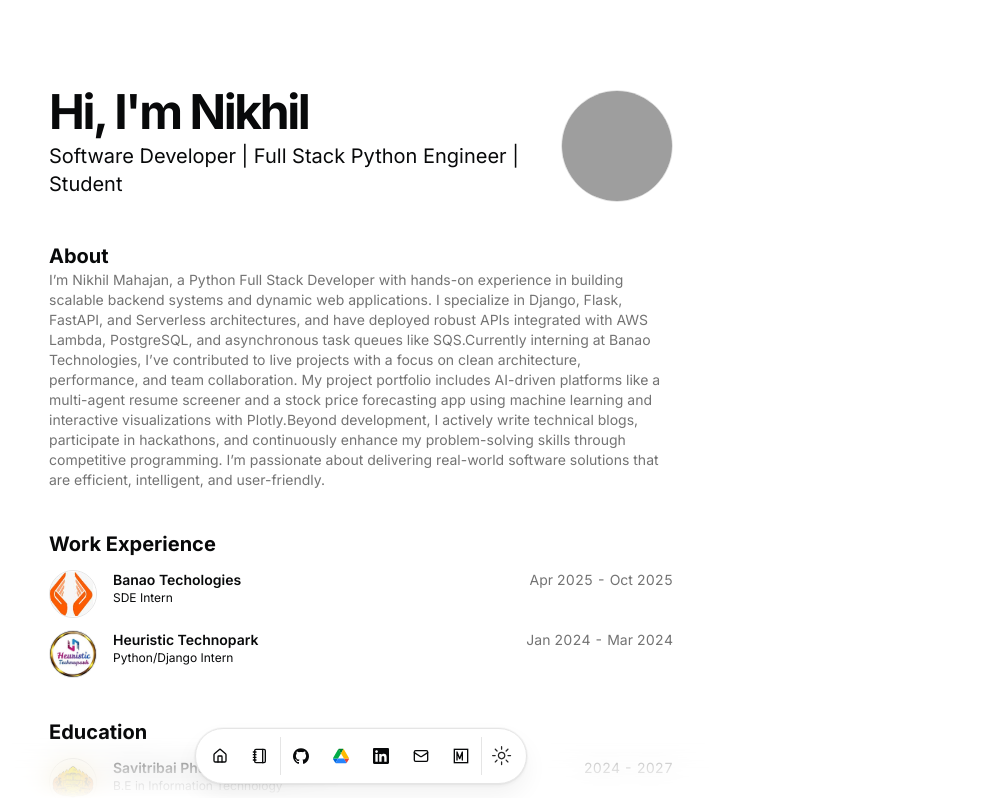
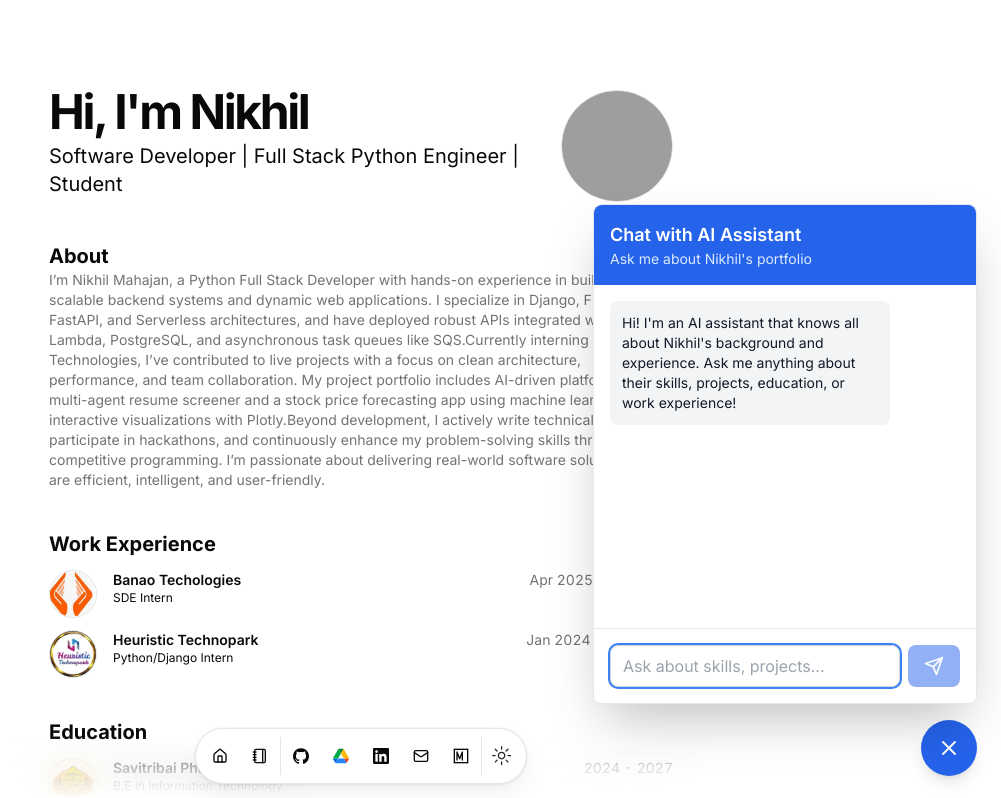
Before and after one commit to NikhilMahajn/Nikhil-portfolio, a Next.js app: page / in a window 1280 px wide. Shown: the top 798 px of the page, without its empty margins (279-1280 px from the left). Built offline with nearby package versions, Linux system fonts and the light colour scheme; grey boxes are pictures that could not be loaded.

Commit message:
chatbot added

```diff
--- a/src/app/page.tsx
+++ b/src/app/page.tsx
@@ -11,7 +11,7 @@ import Link from "next/link";
 import Markdown from "react-markdown";
 import { Analytics } from "@vercel/analytics/react"
 import { SpeedInsights } from "@vercel/speed-insights/next"
-
+import PortfolioChatbot from "@/components/chatbot";
 const BLUR_FADE_DELAY = 0.04;
 
 export default function Page() {
@@ -264,6 +264,7 @@ export default function Page() {
           </BlurFade>
         </div>
       </section>
+      <PortfolioChatbot/>
     </main>
   );
 }
--- /dev/null
+++ b/src/components/chatbot.tsx
@@ -0,0 +1,222 @@
+"use client";
+
+import React, { useState, useRef, useEffect } from 'react';
+import { MessageCircle, X, Send, Loader2 } from 'lucide-react';
+import { DATA } from "@/data/resume";
+
+
+// Import your resume data
+// import { DATA } from "@/data/resume";
+
+// For demo purposes, using sample data structure
+
+
+const PortfolioChatbot = () => {
+  const [isOpen, setIsOpen] = useState(false);
+  const [isVisible, setIsVisible] = useState(false);
+  const [messages, setMessages] = useState([
+    {
+      role: 'assistant',
+      content: `Hi! I'm an AI assistant that knows all about ${DATA.name.split(" ")[0]}'s background and experience. Ask me anything about their skills, projects, education, or work experience!`
+    }
+  ]);
+  const [input, setInput] = useState('');
+  const [isLoading, setIsLoading] = useState(false);
+  const messagesEndRef = useRef(null);
+  const inputRef = useRef(null);
+
+  // Open chatbot with animation on mount
+  useEffect(() => {
+    const timer = setTimeout(() => {
+      setIsOpen(true);
+      setIsVisible(true);
+    }, 1000);
+    return () => clearTimeout(timer);
+  }, []);
+
+  const scrollToBottom = () => {
+    messagesEndRef.current?.scrollIntoView({ behavior: 'smooth' });
+  };
+
+  useEffect(() => {
+    scrollToBottom();
+  }, [messages]);
+
+  useEffect(() => {
+    if (isOpen && inputRef.current) {
+      inputRef.current.focus();
+    }
+  }, [isOpen]);
+
+  const createSystemPrompt = () => {
+    return `You are a helpful AI assistant for ${DATA.name}'s portfolio website. Your role is to answer questions about their background, skills, experience, and projects based on the following information:
+
+NAME: ${DATA.name}
+DESCRIPTION: ${DATA.description}
+ABOUT: ${DATA.summary}
+
+SKILLS: ${DATA.skills.join(', ')}
+
+WORK EXPERIENCE:
+${DATA.work.map(w => `- ${w.title} at ${w.company} (${w.start} - ${w.end || 'Present'}): ${w.description}`).join('\n')}
+
+EDUCATION:
+${DATA.education.map(e => `- ${e.degree} from ${e.school} (${e.start} - ${e.end})`).join('\n')}
+
+PROJECTS:
+${DATA.projects.map(p => `- ${p.title}: ${p.description}. Technologies: ${p.technologies?.join(', ')}`).join('\n')}
+
+CONTACT:
+Email: ${DATA.contact.email}
+LinkedIn: ${DATA.contact.social.LinkedIn.url}
+
+Guidelines:
+- Be friendly, professional, and concise
+- Only answer based on the information provided above
+- If asked about something not in the data, politely say you don't have that information
+- Encourage visitors to reach out via LinkedIn or email for more details
+- Keep responses under 150 words unless more detail is specifically requested
+- Use a conversational tone that reflects ${DATA.name.split(" ")[0]}'s professional personality`;
+  };
+
+  const sendMessage = async () => {
+    if (!input.trim() || isLoading) return;
+
+    const userMessage = { role: 'user', content: input };
+    setMessages(prev => [...prev, userMessage]);
+    setInput('');
+    setIsLoading(true);
+
+    try {
+      const response = await fetch('https://api.groq.com/openai/v1/chat/completions', {
+        method: 'POST',
+        headers: {
+          'Content-Type': 'application/json',
+          'Authorization': `Bearer ${process.env.NEXT_PUBLIC_GROQ_API_KEY}`
+        },
+        body: JSON.stringify({
+          model: 'llama-3.3-70b-versatile',
+          messages: [
+            { role: 'system', content: createSystemPrompt() },
+            ...messages.filter(m => m.role !== 'system'),
+            userMessage
+          ],
+          temperature: 0.7,
+          max_tokens: 500
+        })
+      });
+
+      if (!response.ok) {
+        throw new Error('Failed to get response');
+      }
+
+      const data = await response.json();
+      const assistantMessage = {
+        role: 'assistant',
+        content: data.choices[0].message.content
+      };
+
+      setMessages(prev => [...prev, assistantMessage]);
+    } catch (error) {
+      console.error('Error:', error);
+      setMessages(prev => [...prev, {
+        role: 'assistant',
+        content: 'Sorry, I encountered an error. Please try again or contact directly via LinkedIn.'
+      }]);
+    } finally {
+      setIsLoading(false);
+    }
+  };
+
+  const handleKeyPress = (e) => {
+    if (e.key === 'Enter' && !e.shiftKey) {
+      e.preventDefault();
+      sendMessage();
+    }
+  };
+
+  return (
+    <>
+      {/* Floating Chat Button */}
+      <button
+        onClick={() => {
+          setIsOpen(!isOpen);
+          if (!isOpen) setIsVisible(true);
+        }}
+        className={`fixed bottom-6 right-6 w-14 h-14 bg-blue-600 hover:bg-blue-700 text-white rounded-full shadow-lg flex items-center justify-center transition-all duration-300 hover:scale-110 z-50 ${
+          isVisible ? 'opacity-100 scale-100' : 'opacity-0 scale-0'
+        }`}
+        aria-label="Toggle chat"
+      >
+        {isOpen ? <X size={24} /> : <MessageCircle size={24} />}
+      </button>
+
+      {/* Chat Window */}
+      {isOpen && (
+        <div className={`fixed bottom-24 right-6 w-96 h-[500px] bg-white dark:bg-gray-900 rounded-lg shadow-2xl flex flex-col z-50 border border-gray-200 dark:border-gray-700 transition-all duration-300 ${
+          isOpen ? 'opacity-100 translate-y-0 scale-100' : 'opacity-0 translate-y-4 scale-95'
+        }`}>
+          {/* Header */}
+          <div className="bg-blue-600 text-white p-4 rounded-t-lg">
+            <h3 className="font-semibold text-lg">Chat with AI Assistant</h3>
+            <p className="text-sm text-blue-100">Ask me about {DATA.name.split(" ")[0]}'s portfolio</p>
+          </div>
+
+          {/* Messages */}
+          <div className="flex-1 overflow-y-auto p-4 space-y-4">
+            {messages.map((msg, idx) => (
+              <div
+                key={idx}
+                className={`flex ${msg.role === 'user' ? 'justify-end' : 'justify-start'}`}
+              >
+                <div
+                  className={`max-w-[80%] p-3 rounded-lg ${
+                    msg.role === 'user'
+                      ? 'bg-blue-600 text-white'
+                      : 'bg-gray-100 dark:bg-gray-800 text-gray-900 dark:text-gray-100'
+                  }`}
+                >
+                  <p className="text-sm whitespace-pre-wrap">{msg.content}</p>
+                </div>
+              </div>
+            ))}
+            {isLoading && (
+              <div className="flex justify-start">
+                <div className="bg-gray-100 dark:bg-gray-800 p-3 rounded-lg">
+                  <Loader2 className="w-5 h-5 animate-spin text-gray-600 dark:text-gray-400" />
+                </div>
+              </div>
+            )}
+            <div ref={messagesEndRef} />
+          </div>
+
+          {/* Input */}
+          <div className="p-4 border-t border-gray-200 dark:border-gray-700">
+            <div className="flex gap-2">
+              <input
+                ref={inputRef}
+                type="text"
+                value={input}
+                onChange={(e) => setInput(e.target.value)}
+                onKeyPress={handleKeyPress}
+                placeholder="Ask about skills, projects..."
+                className="flex-1 px-3 py-2 border border-gray-300 dark:border-gray-600 rounded-lg focus:outline-none focus:ring-2 focus:ring-blue-500 bg-white dark:bg-gray-800 text-gray-900 dark:text-gray-100"
+                disabled={isLoading}
+              />
+              <button
+                onClick={sendMessage}
+                disabled={isLoading || !input.trim()}
+                className="px-4 py-2 bg-blue-600 text-white rounded-lg hover:bg-blue-700 disabled:opacity-50 disabled:cursor-not-allowed transition-colors"
+                aria-label="Send message"
+              >
+                <Send size={20} />
+              </button>
+            </div>
+          </div>
+        </div>
+      )}
+    </>
+  );
+};
+
+export default PortfolioChatbot;
--- a/src/data/resume.tsx
+++ b/src/data/resume.tsx
@@ -72,7 +72,7 @@ export const DATA = {
     { href: "/blog", icon: NotebookIcon, label: "Blog" },
   ],
   contact: {
-    email: "nikhilmahajn@gmail.com",
+    email: "mahajannikhil0016@gmail.com",
     tel: "+91 8799948641",
     social: {
       GitHub: {
```
